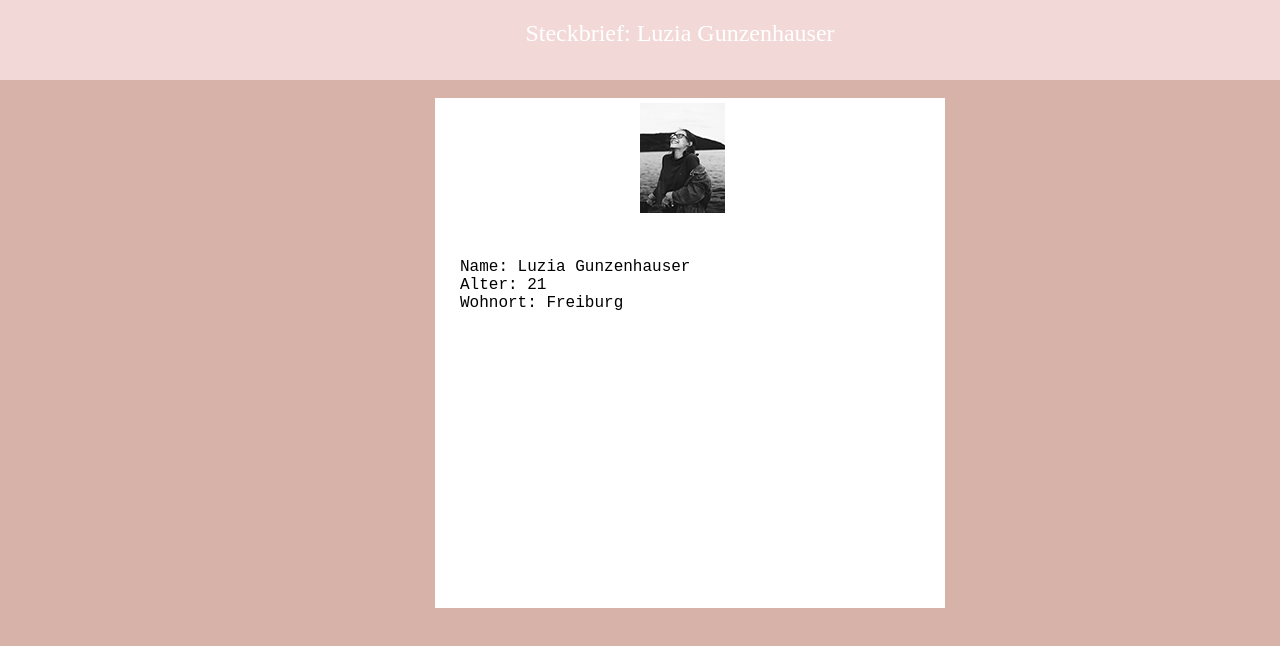
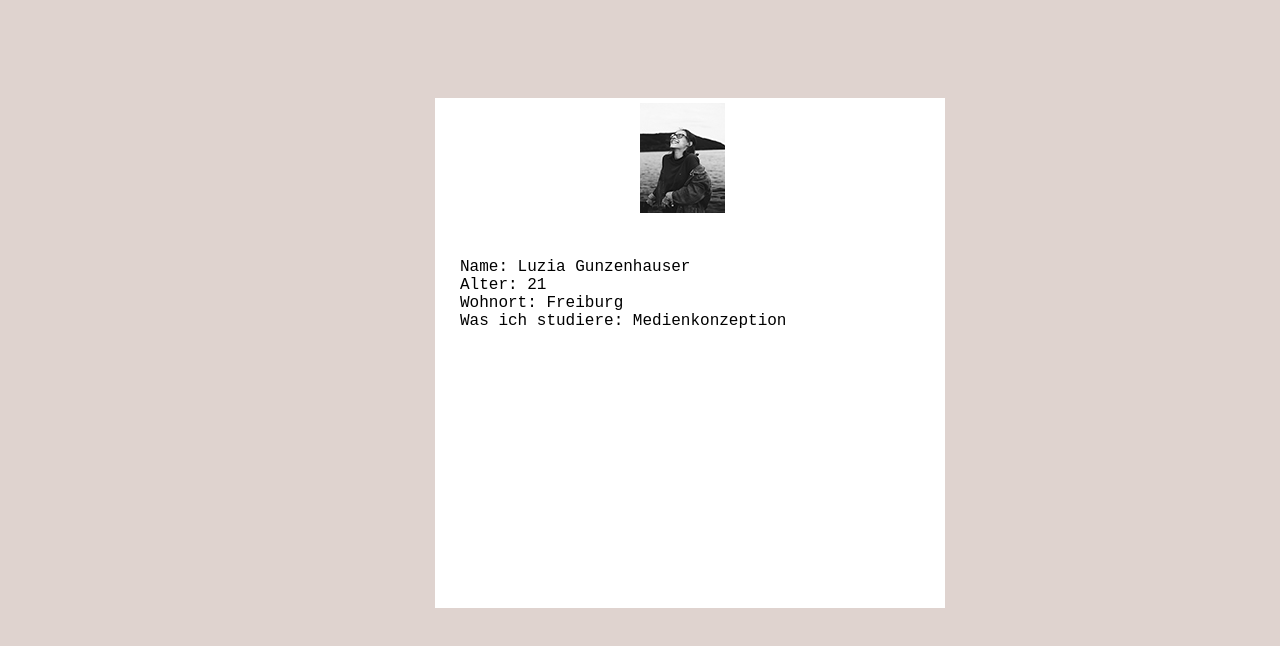
Before and after one commit to luziagu/EIA2, a plain HTML site: page Steckbrief/Steckbrief.html in a window 1280 px wide. Drawn offline with Linux system fonts and the light colour scheme.

Commit message:
Steckbrief 2.0

```diff
--- a/Steckbrief/Steckbrief.css
+++ b/Steckbrief/Steckbrief.css
@@ -1,20 +1,11 @@
 body{
     font-family: 'Courier New', Courier, monospace;
-    background-color: rgb(214, 178, 168);
+    background-color: rgba(221, 208, 204, 0.925);
 
 }
 
 
-nav{
-    background-color: #fae5e5c7;
-    position: fixed;
-    top: 0px;
-    left: 0px;
-    height: 80px;
-    width: 100%;
-    text-align: center;
-    z-index: 3;
-}
+
 
 h2{
     position: relative;
--- a/Steckbrief/Steckbrief.html
+++ b/Steckbrief/Steckbrief.html
@@ -9,11 +9,7 @@
 </head>
 <body>
 
-    <nav>
-        <div>
-            <h2>Steckbrief: Luzia Gunzenhauser</h2>
-        </div>
-    </nav>
+
 
 
     <main>
@@ -25,6 +21,8 @@
                     <p1>Name: Luzia Gunzenhauser</p1> <br>
                     <p2>Alter: 21</p2> <br>
                     <p3>Wohnort: Freiburg</p3> <br>
+                    <p4>Was ich studiere: Medienkonzeption</p4>
+
                 </div>
         </div>
 
```
